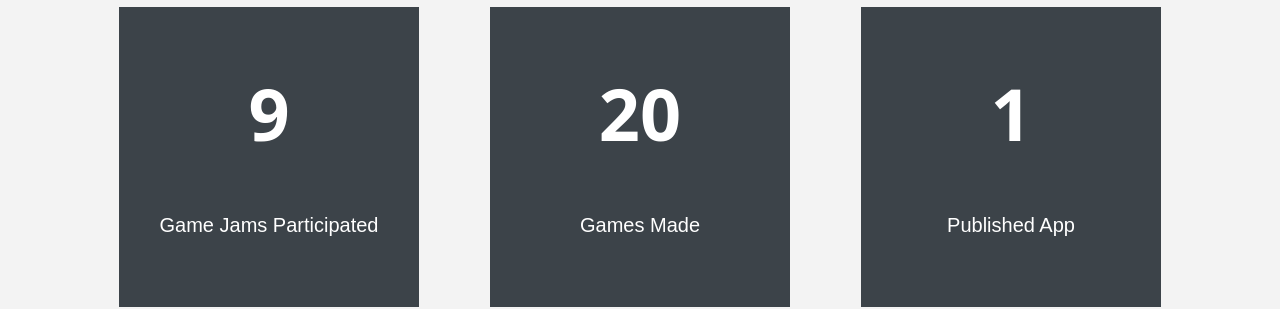
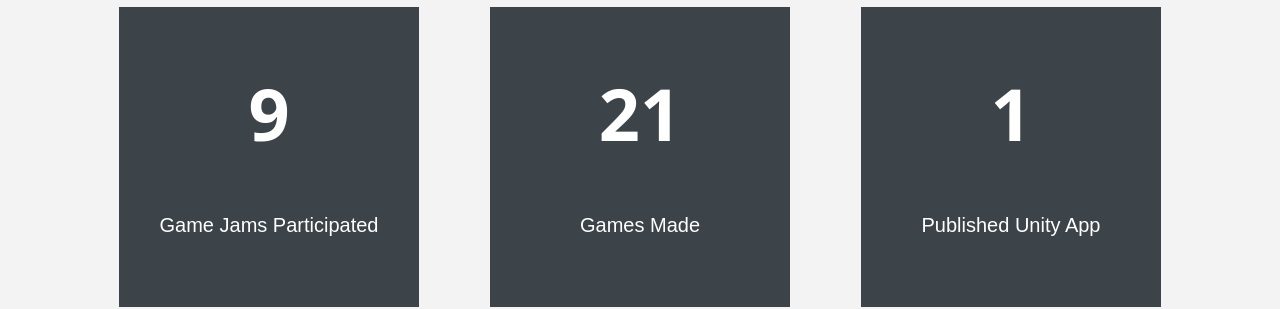
Before and after one commit to Kudoshi/kudoshi.github.io, a React (Create React App) app: page / in a window 1280 px wide. Shown: the part 602-911 px from the top of the page. Built offline with nearby package versions, Linux system fonts and the light colour scheme.

Commit message:
fix: homepage stats

```diff
--- a/src/pages/Homepage.js
+++ b/src/pages/Homepage.js
@@ -53,14 +53,14 @@ function Homepage() {
           <p className='font-abeezee-normal h5 pt-3'>Game Jams Participated</p>
         </div>
         <div className='text-center BGBrandColorPassive text-white d-flex flex-column justify-content-center my-2' style={{width: "300px", height:"300px"}}>
-          <p className='fw-bold display-2'>20</p>
+          <p className='fw-bold display-2'>21</p>
           <br/>
           <p className='font-abeezee-normal h5 pt-3'>Games Made</p>
         </div>
         <div className='text-center BGBrandColorPassive text-white d-flex flex-column justify-content-center my-2' style={{width: "300px", height:"300px"}}>
           <p className='fw-bold display-2'>1</p>
           <br/>
-          <p className='font-abeezee-normal h5 pt-3'>Published App</p>
+          <p className='font-abeezee-normal h5 pt-3'>Published Unity App</p>
         </div>
 
       </div>
```
